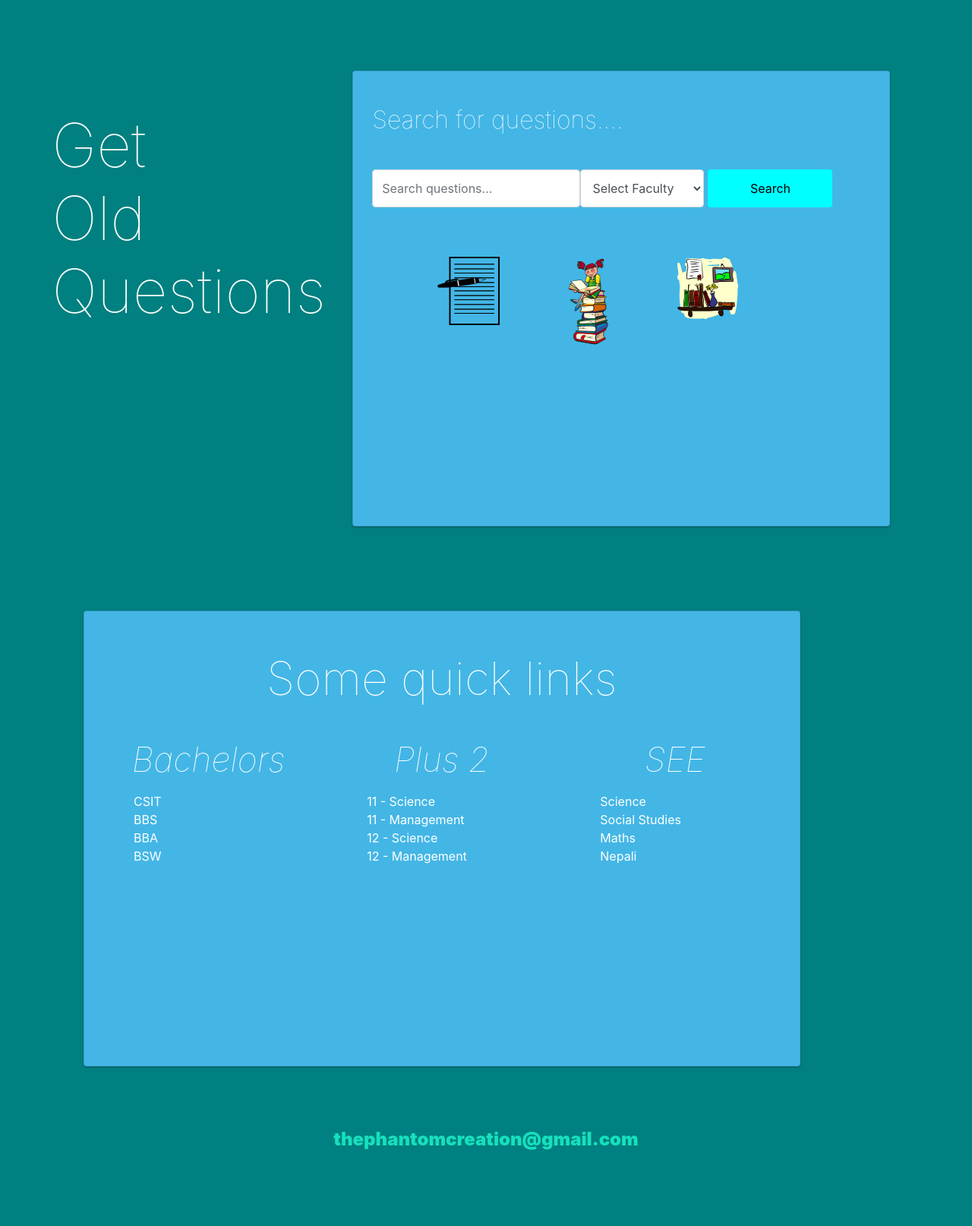
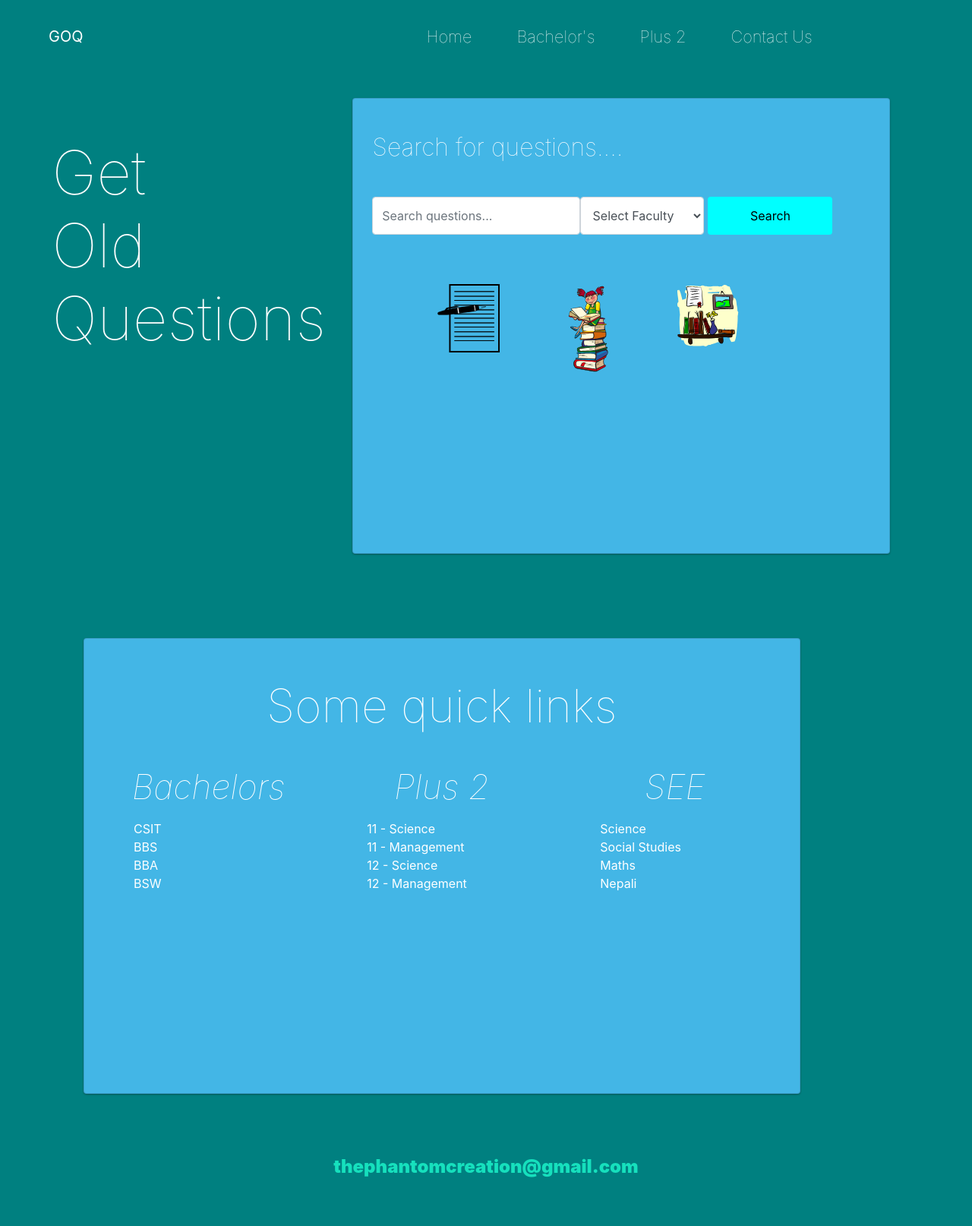
Before and after one commit to thephantomcreation/GOQ, a Django app: page / in a window 1280 px wide. Shown: the whole page at 76% size. Before the commit the page ends 1514 px from the top, so only its background shows below. Run offline with Django 3.2, Linux system fonts and the light colour scheme; some libraries are stand-ins or nearby versions.

Commit message:
navbar design

```diff
--- a/core/static/core/style.css
+++ b/core/static/core/style.css
@@ -64,7 +64,11 @@ html, body{
     max-width: 100%!important;
 }
 
-.header-row, .qlink-row{
+.header-row{
+    margin-top: 15px;
+}
+
+.qlink-row{
     margin-top: 75px;
 }
 .section_title__header{
@@ -225,6 +229,58 @@ ul li a{
     }
 }
 
+/* NAvbar */
+.navbar{
+    background: #008080;
+    color: #fff!important;
+}
+
+.navbar-brand {
+    color: #fff!important;
+}
+
+.navbar-toggle {
+  /* (80px - button height 34px) / 2 = 23px */
+  margin-top: 23px;
+  padding: 9px 10px !important;
+}
+
+@media (min-width: 768px) {
+  .navbar-nav > li > a {
+    /* (80px - line-height of 27px) / 2 = 26.5px */
+    padding-top: 26.5px;
+    padding-bottom: 26.5px;
+    line-height: 27px;
+  }
+}
+
+#navbar2 {
+  padding-left: 25px;
+  margin-left: 25%;
+}
+
+#navbar2 ul li {
+  padding-left: 35px;
+  font-size: 1.7vw;
+  font-weight: lighter;
+}
+
+
+.nav-link {
+  color: #32325d;
+}
+
+@media screen and (max-width: 590px) {
+  #navbar2 ul li {
+    font-size: 3vw;
+  }
+}
+
+@media screen and (max-width: 380px) {
+  #navbar2 ul li {
+    font-size: 3vw;
+  }
+}
 
 
 /* Footer */
--- a/core/templates/core/base.html
+++ b/core/templates/core/base.html
@@ -11,6 +11,34 @@
 <body>
 
 	<navbar>
+
+		<nav class="navbar navbar-expand-lg ml-auto navbar-light">
+              <a href="/" class="navbar-brand ml-5">GOQ</a>
+                <button class="navbar-toggler" type="button" data-toggle="collapse" data-target="#navbar2">
+                    <span class="navbar-toggler-icon"></span>
+                </button>
+                <div class="navbar-collapse collapse" id="navbar2">
+                    <ul class="navbar-nav ml-5">
+                        <li class="nav-item active ml-2">
+                            <a class="nav-link" href="#">Home <span class="sr-only">Home</span></a>
+                        </li>
+                        <li class="nav-item ml-2">
+                            <a class="nav-link" href="#">Bachelor's</a>
+                        </li>
+                        <li class="nav-item ml-2">
+                            <a class="nav-link" href="#">Plus 2</a>
+                        </li>
+
+                        <li class="nav-item ml-2">
+                            <a class="nav-link" href="#">Contact Us</a>
+                        </li>
+
+                    </ul>
+
+
+                  <!-- //navigation -->
+                </div>
+              </nav>
 
 
 	</navbar>
```
